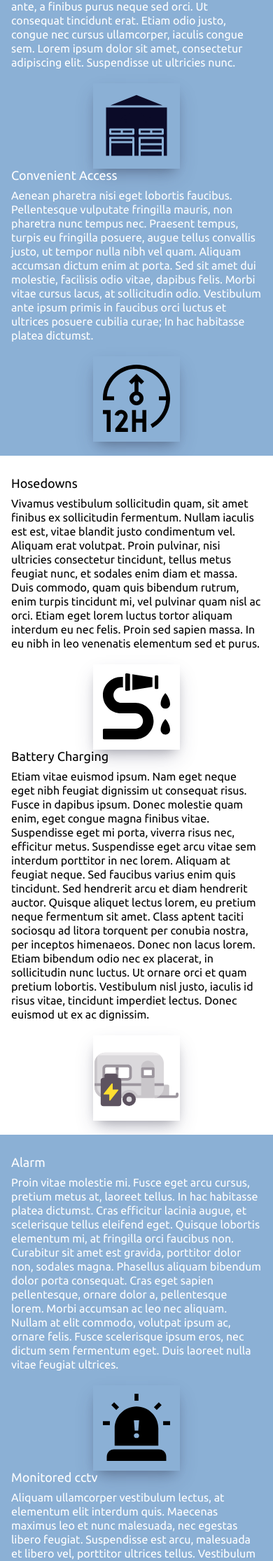
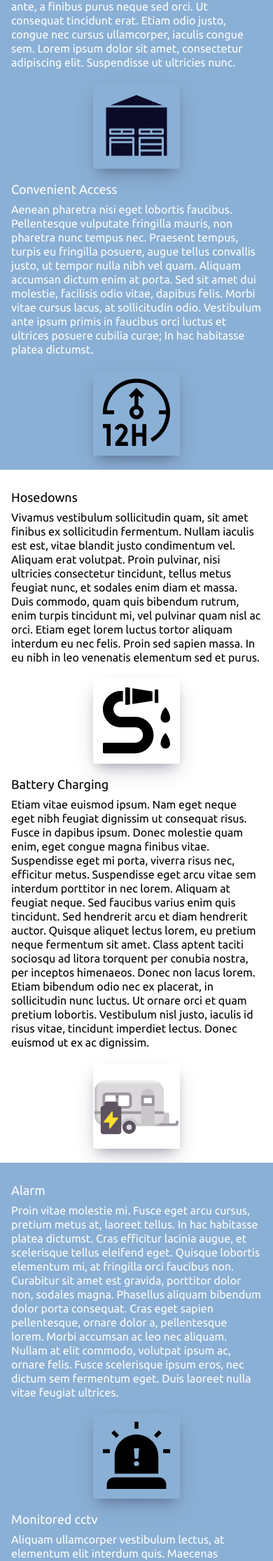
Before and after one commit to CodaSirrah/ab_caravans, a Flask app: page / in a window 390 px wide. Shown: the part 1408-3638 px from the top of the page at 70% size. Run offline with Flask 2, Linux system fonts and the light colour scheme; some libraries are stand-ins or nearby versions.

Commit message:
margin bottom.

```diff
--- a/in_development/static/assets/css/style.css
+++ b/in_development/static/assets/css/style.css
@@ -666,6 +666,10 @@ footer a:hover {
   #services {
     padding: 0px 16px;
   }
+
+  .first-in-side {
+    margin-bottom: 20px;
+  }
 }
 
 @media screen and (max-width: 400px) {
--- a/in_development/templates/index.html
+++ b/in_development/templates/index.html
@@ -73,7 +73,7 @@
           <h4>Internal Storage</h4>
           <p>Lorem ipsum dolor sit amet, consectetur adipiscing elit. Donec id porta lectus. Donec aliquet mi odio, ut sollicitudin lorem vulputate vitae. Donec eu odio euismod, mattis turpis vitae, ultricies dui. Nam a enim elementum, posuere dolor et, iaculis nunc. Nulla cursus, nisi non interdum placerat, magna purus aliquam augue, ultrices varius erat tortor eget sem. Donec facilisis massa justo, et condimentum tortor malesuada eget. Aliquam ligula nulla, maximus eu arcu in, placerat elementum enim. Vestibulum ante ipsum primis in faucibus orci luctus et ultrices posuere cubilia curae; Nam at libero vitae lorem lacinia porttitor. Aenean ornare, purus sollicitudin gravida commodo, velit arcu tincidunt ante, a finibus purus neque sed orci. Ut consequat tincidunt erat. Etiam odio justo, congue nec cursus ullamcorper, iaculis congue sem. Lorem ipsum dolor sit amet, consectetur adipiscing elit. Suspendisse ut ultricies nunc.</p>
         </section>
-        <div class="col-2 image-container row-1">
+        <div class="col-2 image-container row-1 first-in-side">
           <img src="../static/assets/icons/storage.svg" alt="storage building" class="icons">
         </div>
         <section class="col-1 row-2">
@@ -92,7 +92,7 @@
           <h4>Hosedowns</h4>
           <p>Vivamus vestibulum sollicitudin quam, sit amet finibus ex sollicitudin fermentum. Nullam iaculis est est, vitae blandit justo condimentum vel. Aliquam erat volutpat. Proin pulvinar, nisi ultricies consectetur tincidunt, tellus metus feugiat nunc, et sodales enim diam et massa. Duis commodo, quam quis bibendum rutrum, enim turpis tincidunt mi, vel pulvinar quam nisl ac orci. Etiam eget lorem luctus tortor aliquam interdum eu nec felis. Proin sed sapien massa. In eu nibh in leo venenatis elementum sed et purus.</p>
         </section>
-        <div class="col-1 image-container row-1">
+        <div class="col-1 image-container row-1 first-in-side">
           <img src="../static/assets/icons/hose (1).svg" alt="hose with water" class="icons">
         </div>
         <section class="col-2 row-2">
@@ -111,7 +111,7 @@
             <h4>Alarm</h4>
             <p>Proin vitae molestie mi. Fusce eget arcu cursus, pretium metus at, laoreet tellus. In hac habitasse platea dictumst. Cras efficitur lacinia augue, et scelerisque tellus eleifend eget. Quisque lobortis elementum mi, at fringilla orci faucibus non. Curabitur sit amet est gravida, porttitor dolor non, sodales magna. Phasellus aliquam bibendum dolor porta consequat. Cras eget sapien pellentesque, ornare dolor a, pellentesque lorem. Morbi accumsan ac leo nec aliquam. Nullam at elit commodo, volutpat ipsum ac, ornare felis. Fusce scelerisque ipsum eros, nec dictum sem fermentum eget. Duis laoreet nulla vitae feugiat ultrices.</p>
           </section>
-          <div class="col-2 image-container row-1">
+          <div class="col-2 image-container row-1 first-in-side">
             <img src="../static/assets/icons/alert.svg" alt="alert" class="icons">
           </div>
           <section class="col-1 row-2">
```
